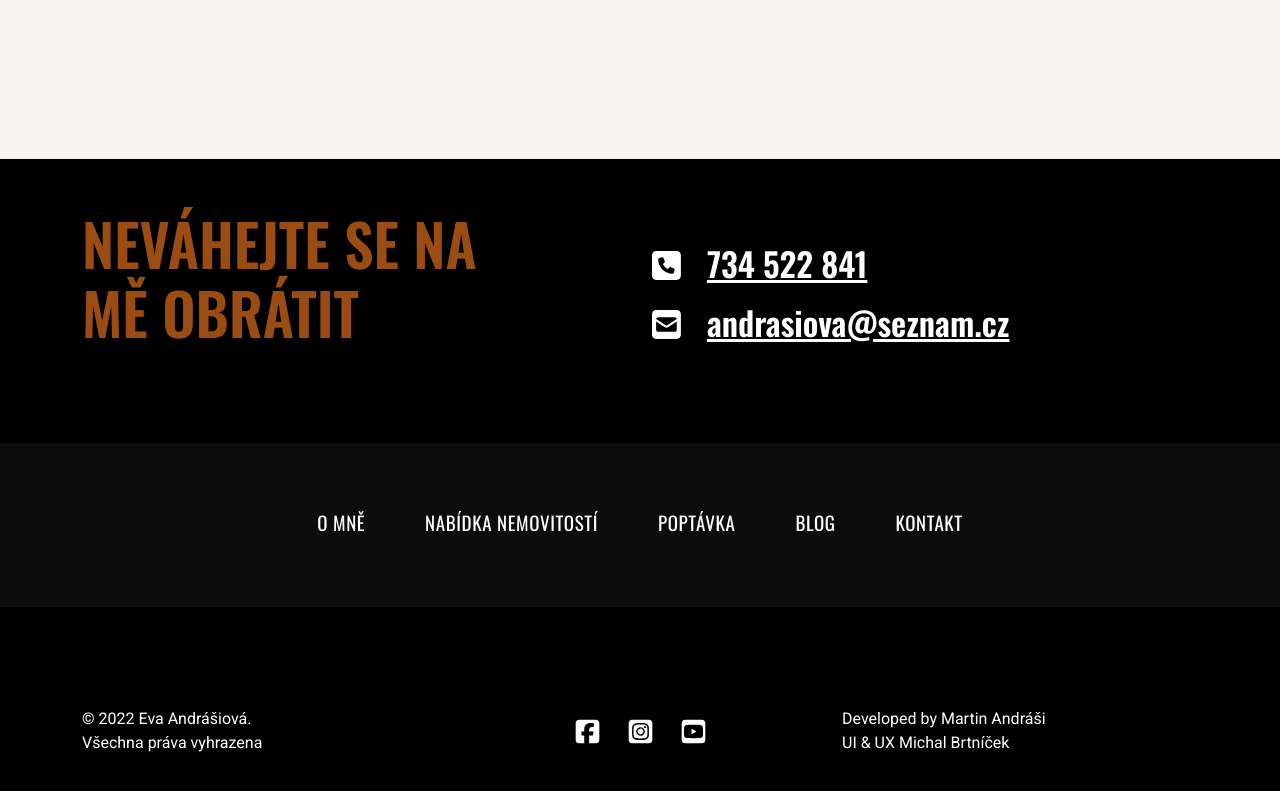
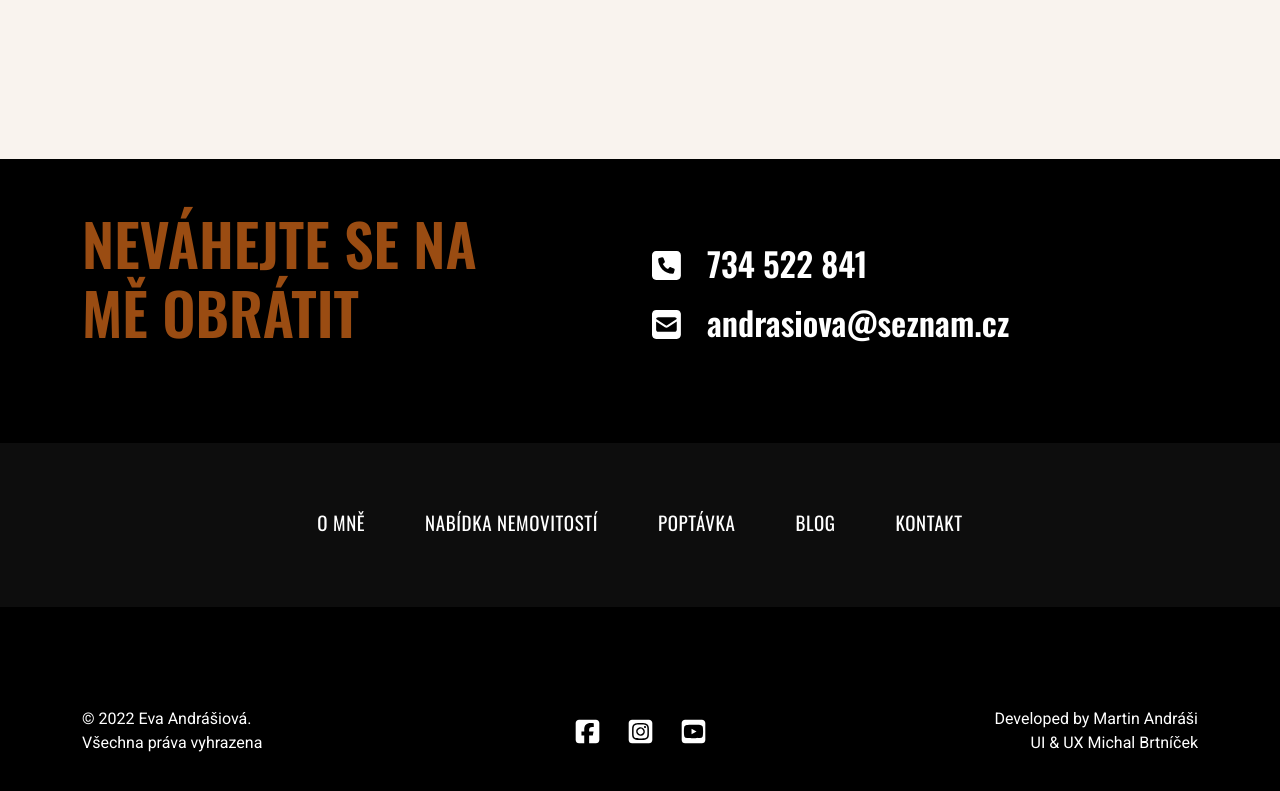
Before and after one commit to Guteres007/andrasiova-frontend-next-js, a Next.js app: page / in a window 1280 px wide. Shown: the part 4769-5560 px from the top of the page. Built offline with nearby package versions, Linux system fonts and the light colour scheme.

Commit message:
footer opravy

```diff
--- a/components/Footer.js
+++ b/components/Footer.js
@@ -128,7 +128,7 @@ export default function Footer() {
                         </Col>
 
                         <Col xl={4}>
-                            <div>
+                            <div className={styles.textRight}>
                                 Developed by Martin Andráši <br/>
                                 UI & UX Michal Brtníček
                             </div>
--- a/components/Header.js
+++ b/components/Header.js
@@ -28,7 +28,7 @@ export default function Header() {
                         </ActiveLink>
                     </li>
                     <li>
-                        <ActiveLink href={'/ss'}>
+                        <ActiveLink href={'/nabidka-nemovitosti'}>
                             Nabídka nemovitostí
                         </ActiveLink>
                     </li>
--- a/styles/components/footer.module.scss
+++ b/styles/components/footer.module.scss
@@ -22,8 +22,12 @@
   letter-spacing: normal;
   line-height: normal;
   text-align: left;
+  text-decoration: none;
 }
 
+.textRight {
+  text-align: right;
+}
 .contactSection li:last-child {
   margin-top: 10px;
 }
```
